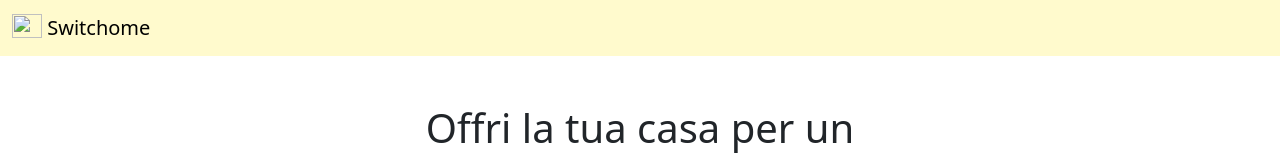
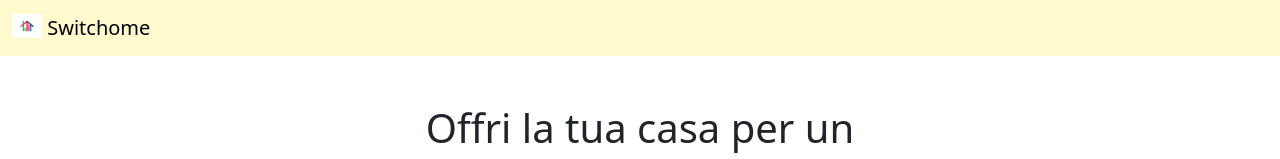
Before and after one commit to tessamignano/switch-home, a plain HTML site: page index.html in a window 1280 px wide. Shown: the top 159 px of the page. Drawn offline with nearby package versions, Linux system fonts and the light colour scheme; files whose address does not match are found by name.

Commit message:
Update index.html

```diff
--- a/index.html
+++ b/index.html
@@ -10,7 +10,7 @@
 <nav class="navbar" style="background-color: #FFFACD;">
   <div class="container-fluid">
     <a class="navbar-brand" href="#">
-      <img src="./images/logo.jpg" alt="" width="30" height="24" class="d-inline-block align-text-top">
+      <img src="logo.jpg" alt="" width="30" height="24" class="d-inline-block align-text-top">
       Switchome
     </a>
   </div>
```
